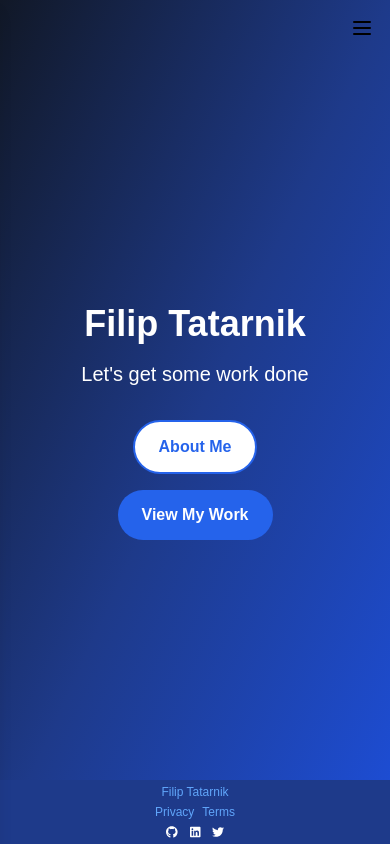
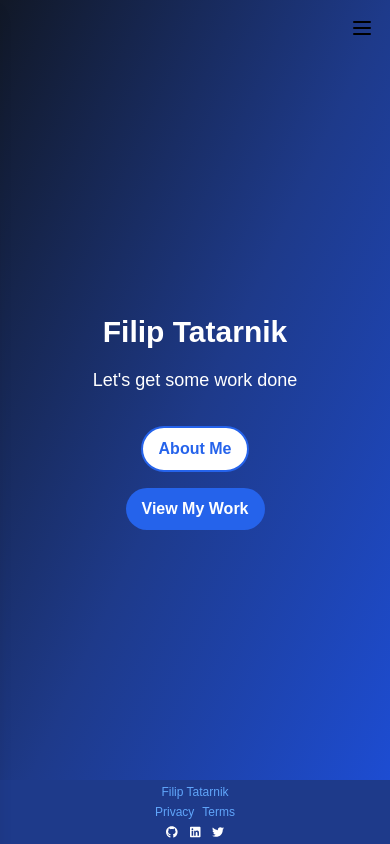
Before and after one commit to FilTatarnik/2024-portfolio, a React (Create React App) app: page / in a window 390 px wide. Shown: the top 844 px of the page. Built offline with nearby package versions, Linux system fonts and the light colour scheme.

Commit message:
mobile responsiveness testing

```diff
--- a/src/components/LandingPage.js
+++ b/src/components/LandingPage.js
@@ -2,18 +2,18 @@ import React from 'react';
 import { Link } from 'react-scroll';
 
 const LandingPage = () => (
-  <section id="home" className="min-h-screen flex items-center justify-center bg-gradient-to-br from-gray-900 via-blue-900 to-blue-700 text-white p-4 md:p-8 w-full md:left-64 ">
-    <div className="text-center">
-      <h1 className="text-4xl md:text-5xl font-bold mb-4 animate-fade-in-down">Filip Tatarnik</h1>
-      <p className="text-xl md:text-2xl mb-8 animate-fade-in-up">Let's get some work done</p>
+  <section id="home" className="min-h-screen flex items-center justify-center bg-gradient-to-br from-gray-900 via-blue-900 to-blue-700 text-white p-4 md:p-8 w-full">
+    <div className="text-center max-w-xl mx-auto">
+      <h1 className="text-3xl md:text-4xl lg:text-5xl font-bold mb-4 animate-fade-in-down">Filip Tatarnik</h1>
+      <p className="text-lg md:text-xl lg:text-2xl mb-8 animate-fade-in-up">Let's get some work done</p>
       <div className="flex flex-col sm:flex-row justify-center items-center space-y-4 sm:space-y-0 sm:space-x-6 mt-8">
         <Link to="about" smooth={true} duration={500}>
-    <button className="bg-white hover:bg-gray-100 text-blue-600 font-bold py-3 px-6 rounded-full transition-colors duration-300 border-2 border-blue-600 transform hover:scale-105">
+          <button className="w-full sm:w-auto bg-white hover:bg-gray-100 text-blue-600 font-bold py-2 px-4 md:py-3 md:px-6 rounded-full transition-colors duration-300 border-2 border-blue-600 transform hover:scale-105">
             About Me
           </button>
         </Link>
         <Link to="projects" smooth={true} duration={500}>
-    <button className="bg-blue-600 hover:bg-blue-700 text-white font-bold py-3 px-6 rounded-full transition-colors duration-300 transform hover:scale-105">
+          <button className="w-full sm:w-auto bg-blue-600 hover:bg-blue-700 text-white font-bold py-2 px-4 md:py-3 md:px-6 rounded-full transition-colors duration-300 transform hover:scale-105">
             View My Work
           </button>
         </Link>
```
Lines whose indentation alone changed are shown as unchanged.
